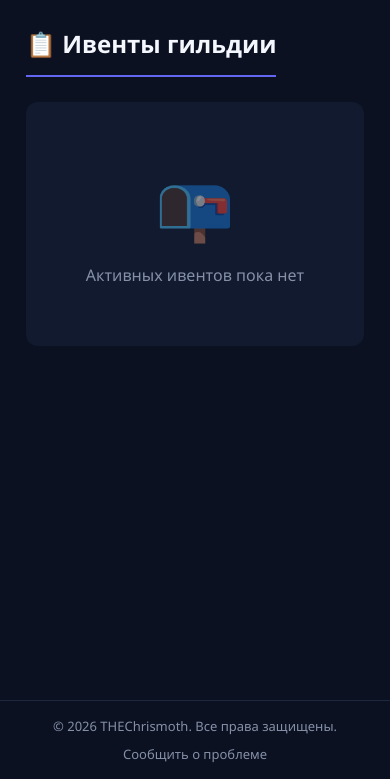
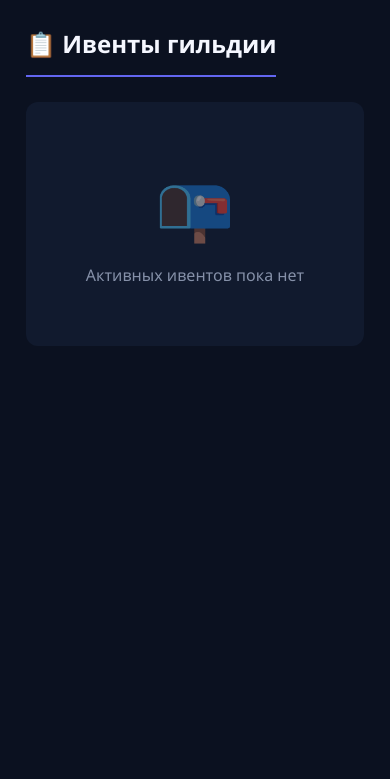
Before and after one commit to THEChrismoth/Perfect_World_guild_forum, a Django app: page /events/ in a window 390 px wide. Shown: the part 65-844 px from the top of the page. Run offline with Django 5.2, Linux system fonts and the light colour scheme; the visitor is signed in with stand-in values (Sample User, id 1); data comes from the database, SQL or seed files in the repository; data that the repository does not hold is empty.

Commit message:
UPDATE: без подвала на страницах сайта
- подвал с копирайтом и ссылкой «Сообщить о проблеме» убран со страниц сайта, он остаётся на страницах входа и регистрации
- каркас стал из двух строк: верхняя панель и содержимое

Co-Authored-By: Claude Opus 5.5 <noreply@anthropic.com>

```diff
--- a/app/static_src/css/style.css
+++ b/app/static_src/css/style.css
@@ -131,21 +131,20 @@ body {
 
 /* =====================================================================
    Каркас (templates/base.html): меню слева на всю высоту, справа — верхняя
-   панель, содержимое и подвал. Как в админ-панели.
+   панель и содержимое. Как в админ-панели; подвал — только на страницах входа.
    ===================================================================== */
 
 .site-shell {
     --sidebar-width: 272px;
     display: grid;
     grid-template-columns: var(--sidebar-width) minmax(0, 1fr);
-    grid-template-rows: auto 1fr auto;
+    grid-template-rows: auto 1fr;
     min-height: 100vh;
     transition: grid-template-columns 0.2s ease;
 }
 
 .site-shell > .site-topbar,
-.site-shell > .site-main,
-.site-shell > .site-footer {
+.site-shell > .site-main {
     grid-column: 2;
 }
 
@@ -524,33 +523,10 @@ html.site-sidebar-collapsed .site-sidebar {
     color: var(--accent-fg);
 }
 
-/* ---------- Содержимое и подвал ---------- */
+/* ---------- Содержимое ---------- */
 .site-main {
     min-width: 0;
     padding: 28px 32px;
-}
-
-.site-footer {
-    display: flex;
-    justify-content: space-between;
-    align-items: center;
-    flex-wrap: wrap;
-    gap: 10px 20px;
-    padding: 18px 32px;
-    border-top: 1px solid var(--hairline);
-    font-size: 13px;
-    color: var(--text-muted);
-}
-
-/* Ссылки в подвале не меняют цвет после перехода */
-.site-footer a,
-.site-footer a:visited {
-    color: var(--text-muted);
-    text-decoration: none;
-}
-
-.site-footer a:hover {
-    color: var(--accent-light);
 }
 
 /* ========== Уведомления в верхней панели ========== */
@@ -1500,8 +1476,7 @@ html.theme-transition *::after {
     }
 
     .site-shell > .site-topbar,
-    .site-shell > .site-main,
-    .site-shell > .site-footer {
+    .site-shell > .site-main {
         grid-column: 1;
     }
 
@@ -1536,12 +1511,6 @@ html.theme-transition *::after {
         padding: 18px 16px;
     }
 
-    .site-footer {
-        flex-direction: column;
-        padding: 16px;
-        text-align: center;
-    }
-
     .vote-options { flex-direction: column; }
 
     .vote-container, .vote-results-container, .my-votes-container {
--- a/app/templates/base.html
+++ b/app/templates/base.html
@@ -118,11 +118,6 @@
             {% endblock %}
         </div>
     </main>
-
-    <footer class="site-footer">
-        <p>© 2026 <a href="https://github.com/THEChrismoth" target="_blank" rel="noopener">THEChrismoth</a>. Все права защищены.</p>
-        <a href="https://github.com/THEChrismoth/Perfect_World_guild_forum/issues" target="_blank" rel="noopener">Сообщить о проблеме</a>
-    </footer>
 </div>
 
 {% include 'includes/theme_script.html' %}
```
